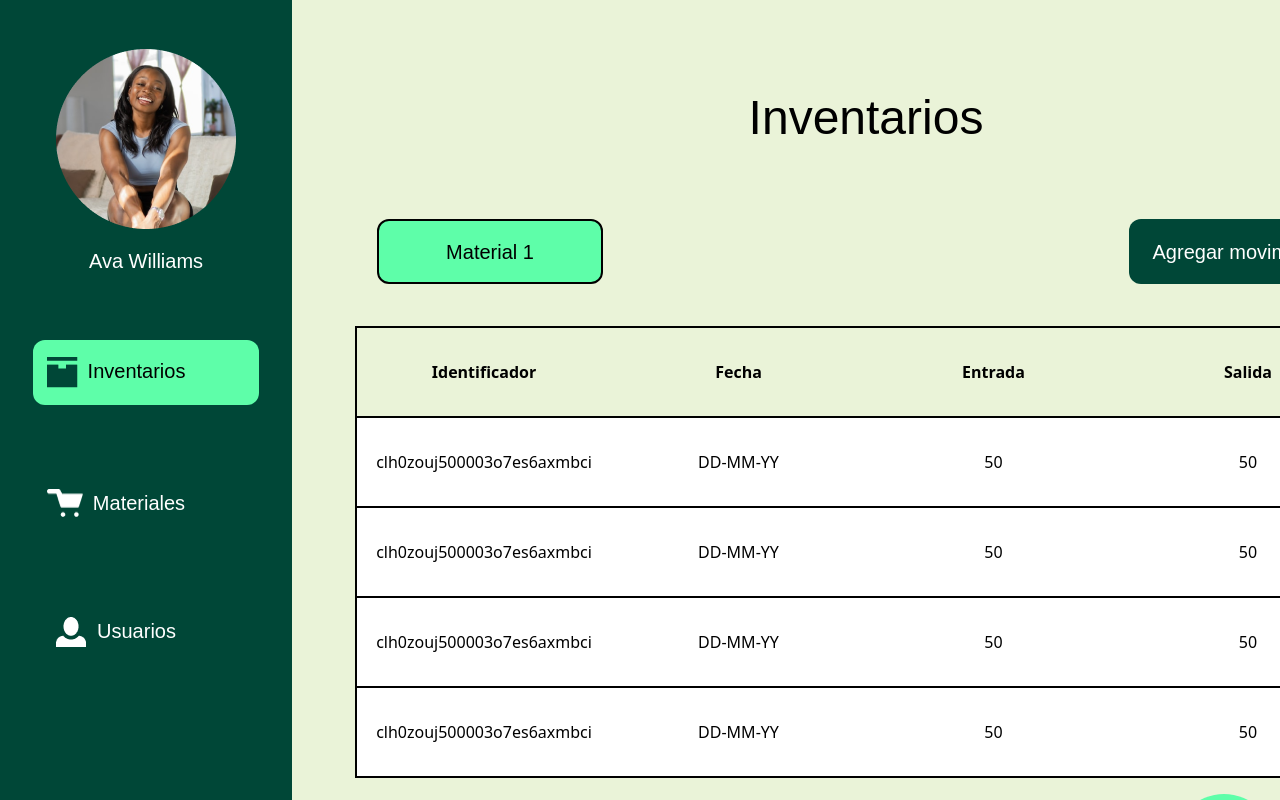
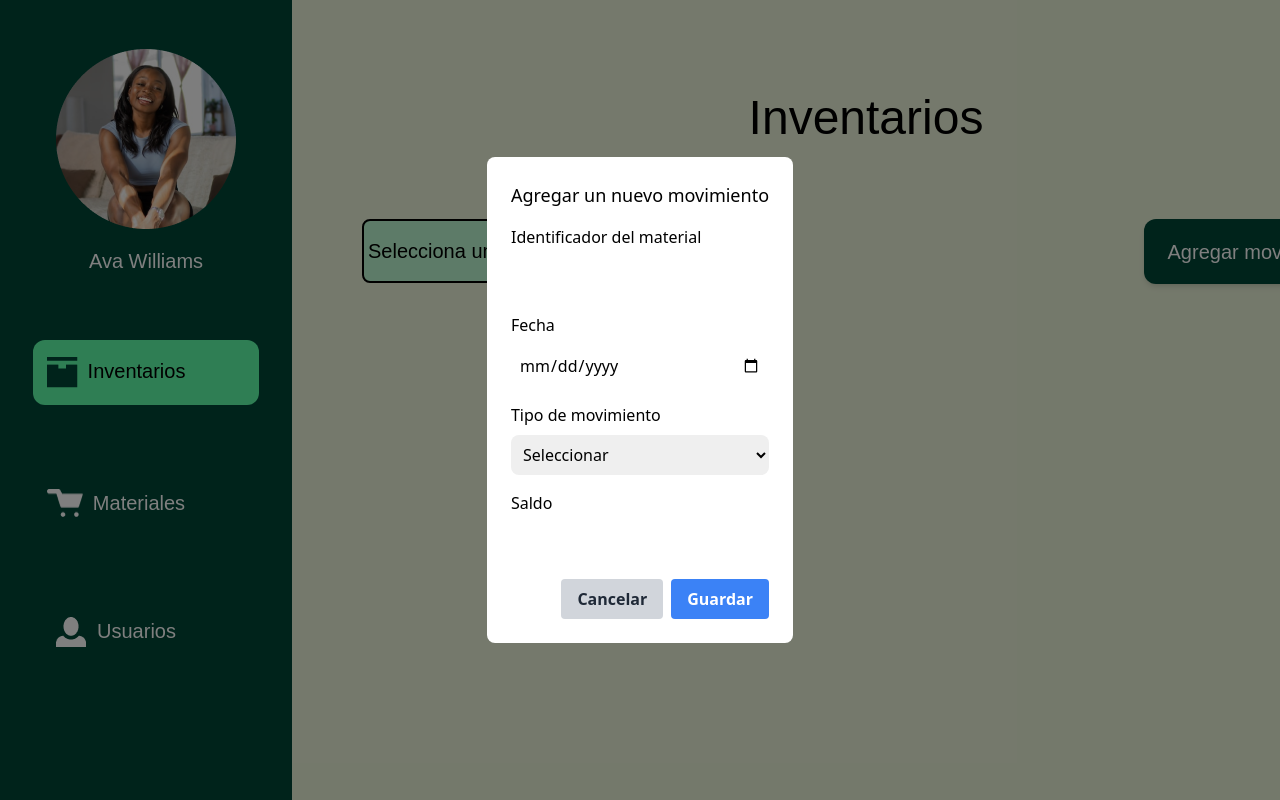
Before and after one commit to mariohramirez/SistemaGestionInventarios, a Next.js app: page / in a window 1280 px wide. Both pictures are taken after a click on the button "Agregar movimiento". Shown: the top 800 px of the page. Built offline with nearby package versions, Linux system fonts and the light colour scheme.

Commit message:
Agregado inventario, funcionalidad de moodle para el inventario al agregar un movimiento, boton de seleccion de material funcional

```diff
--- a/components/Inventario.tsx
+++ b/components/Inventario.tsx
@@ -1,72 +1,60 @@
-import React from 'react'
+import React, { useEffect, useState } from 'react';
 import Image from 'next/image';
-import picture from '../public/picture.png';
-import logo from '../public/logo.png';
-import inventario2 from '../public/inventario2.png';
-import cart from '../public/cart.png';
-import user from '../public/user.png';
 import card from '../public/card.png';
 import Sidebar from './Sidebar';
+import Modal from './ModalMovimiento';
 
 const Inventario = () => {
+    const [isModalOpen, setIsModalOpen] = useState(false);
+
+    const handleOpenModal = () => {
+        setIsModalOpen(true);
+    };
+
+    //Pruebas para cuando se tenga el backend
+    //const [materiales, setMateriales] = useState([]);
+
+    /*useEffect(() => {
+        fetch('/api/materiales')
+          .then(response => response.json())
+          .then(data => setMateriales(data))
+          .catch(error => console.error(error));
+      }, []);*/
+
+    const [materialSeleccionado, setMaterialSeleccionado] = useState(null);
+
+    const materialesPrueba = [
+        { id: 1, nombre: 'Material 1' },
+        { id: 2, nombre: 'Material 2' },
+        { id: 3, nombre: 'Material 3' },
+    ];
+
+    const [materiales, setMateriales] = useState(materialesPrueba);
+
+
     return (
         <div className='bg-[#EAF3D8] h-[1024px] w-[1440px]'>
             <Sidebar></Sidebar>
             <div className='pl-[292px] mt-[-930px] w-[1440px] grid justify-items-center'>
                 <div className='w-[460px] text-center text-5xl font-poppins'>Inventarios</div>
                 <div className='pt-[77px] flex space-x-[526px]'>
-                    <button className='bg-[#5EFEA9] h-[65px] w-[226px] rounded-xl text-xl font-poppins border-black border-2'>Material 1</button>
-                    <button className='bg-[#004737] h-[65px] w-[226px] rounded-xl text-white text-xl font-poppins'>Agregar movimiento</button>
-                </div>
-                <div className='pt-[42px]'>
-                    <table className=' table-auto border-black border-2'>
-                        <thead>
-                            <tr className='h-[90px] '>
-                                <th>Identificador</th>
-                                <th>Fecha</th>
-                                <th>Entrada</th>
-                                <th>Salida</th>
-                            </tr>
-                        </thead>
-                        <tbody className='bg-[#FFFFFF]'>
-                            <tr className='h-[90px] border-black border-2'>
-                                <td>clh0zouj500003o7es6axmbci</td>
-                                <td>DD-MM-YY</td>
-                                <td>50</td>
-                                <td>50</td>
-                            </tr>
-                            <tr className='h-[90px] border-black border-2'>
-                                <td>clh0zouj500003o7es6axmbci</td>
-                                <td>DD-MM-YY</td>
-                                <td>50</td>
-                                <td>50</td>
-                            </tr>
-                            <tr className='h-[90px] border-black border-2'>
-                                <td>clh0zouj500003o7es6axmbci</td>
-                                <td>DD-MM-YY</td>
-                                <td>50</td>
-                                <td>50</td>
-                            </tr>
-                            <tr className='h-[90px] border-black border-2'>
-                                <td>clh0zouj500003o7es6axmbci</td>
-                                <td>DD-MM-YY</td>
-                                <td>50</td>
-                                <td>50</td>
-                            </tr>
-                        </tbody>
-                    </table>
-                </div>
+                    <select className='bg-green-200 h-16 w-64 rounded-lg text-xl font-poppins border-black border-2 hover:bg-green-300 focus:outline-none focus:border-green-500'>
+                        <option>Selecciona un material</option>
+                        {materiales.map(material => (
+                            <option key={material.id}>{material.nombre}</option>
+                        ))}
+                    </select>
 
-                <div className='flex pt-[16px] pl-[800px]'>
-                    <div className="w-[100px] h-[100px] bg-[#5EFEA9] rounded-full grid justify-items-center">
-                        <Image src={card} alt='Card' className='pt-[25px]' />
-                    </div>
-                    <div className='pl-[15px] pt-[30px]'>Saldo: 50</div>
+
+
+                    <button onClick={handleOpenModal} className='bg-[#004737] h-[65px] w-[226px] rounded-xl text-white text-xl font-poppins transition duration-500 ease-in-out shadow-md hover:bg-[#007f5f]'>
+                        Agregar movimiento
+                    </button>
                 </div>
             </div>
+            <Modal isOpen={isModalOpen} onClose={() => setIsModalOpen(false)} />
         </div>
-    )
+    );
+};
 
-}
-
-export default Inventario
+export default Inventario;
--- /dev/null
+++ b/components/ModalMovimiento.tsx
@@ -0,0 +1,111 @@
+import { useState } from 'react';
+
+type ModalProps = {
+    onClose: () => void;
+    isOpen: boolean;
+};
+
+const Modal = ({ onClose, isOpen }: ModalProps) => {
+    const [materialId, setMaterialId] = useState("");
+    const [fecha, setFecha] = useState("");
+    const [tipoMovimiento, setTipoMovimiento] = useState("");
+    const [saldo, setSaldo] = useState("");
+
+    const handleFormSubmit = (event: React.FormEvent<HTMLFormElement>) => {
+        event.preventDefault();
+
+        // Procesar los datos del formulario
+        console.log('Material ID:', materialId);
+        console.log('Fecha:', fecha);
+        console.log('Tipo de movimiento:', tipoMovimiento);
+        console.log('Saldo:', saldo);
+
+        // Cierra el modal
+        onClose();
+    };
+
+    return isOpen ? (
+        <div className="fixed inset-0 bg-black bg-opacity-50 flex items-center justify-center">
+            <div className="bg-white p-6 rounded-lg">
+                <h2 className="text-lg font-medium mb-4">
+                    Agregar un nuevo movimiento
+                </h2>
+                <form onSubmit={handleFormSubmit}>
+
+                    <div className="mb-4">
+                        <label htmlFor="materialId" className="block mb-2">
+                            Identificador del material
+                        </label>
+                        <input
+                            type="text"
+                            id="materialId"
+                            className="w-full border-gray-300 rounded-lg p-2"
+                            value={materialId}
+                            onChange={(e) => setMaterialId(e.target.value)}
+                        />
+                    </div>
+
+                    <div className="mb-4">
+                        <label htmlFor="fecha" className="block mb-2">
+                            Fecha
+                        </label>
+                        <input
+                            type="date"
+                            id="fecha"
+                            className="w-full border-gray-300 rounded-lg p-2"
+                            value={fecha}
+                            onChange={(e) => setFecha(e.target.value)}
+                        />
+                    </div>
+
+                    <div className="mb-4">
+                        <label htmlFor="tipoMovimiento" className="block mb-2">
+                            Tipo de movimiento
+                        </label>
+                        <select
+                            id="tipoMovimiento"
+                            className="w-full border-gray-300 rounded-lg p-2"
+                            value={tipoMovimiento}
+                            onChange={(e) => setTipoMovimiento(e.target.value)}
+                        >
+                            <option value="">Seleccionar</option>
+                            <option value="entrada">Entrada</option>
+                            <option value="salida">Salida</option>
+                        </select>
+                    </div>
+
+                    <div className="mb-4">
+                        <label htmlFor="saldo" className="block mb-2">
+                            Saldo
+                        </label>
+                        <input
+                            type="number"
+                            id="saldo"
+                            className="w-full border-gray-300 rounded-lg p-2"
+                            value={saldo}
+                            onChange={(e) => setSaldo(e.target.value)}
+                        />
+
+                    </div>
+                    <div className="flex items-center justify-end">
+                        <button
+                            className="bg-gray-300 hover:bg-gray-400 text-gray-800 font-bold py-2 px-4 rounded mr-2 focus:outline-none focus:shadow-outline"
+                            type="button"
+                            onClick={onClose}
+                        >
+                            Cancelar
+                        </button>
+                        <button
+                            className="bg-blue-500 hover:bg-blue-700 text-white font-bold py-2 px-4 rounded focus:outline-none focus:shadow-outline"
+                            type="submit"
+                        >
+                            Guardar
+                        </button>
+                    </div>
+                </form>
+            </div>
+        </div>
+    ) : null;
+};
+
+export default Modal;
--- a/package.json
+++ b/package.json
@@ -24,6 +24,7 @@
     "next": "13.4.1",
     "next-auth": "^4.22.1",
     "react": "18.2.0",
+    "react-datepicker": "^4.11.0",
     "react-dom": "18.2.0",
     "typescript": "5.0.4"
   },
```
Also changed, not shown: 1 other file (tests, documents, lock files or other folders).
